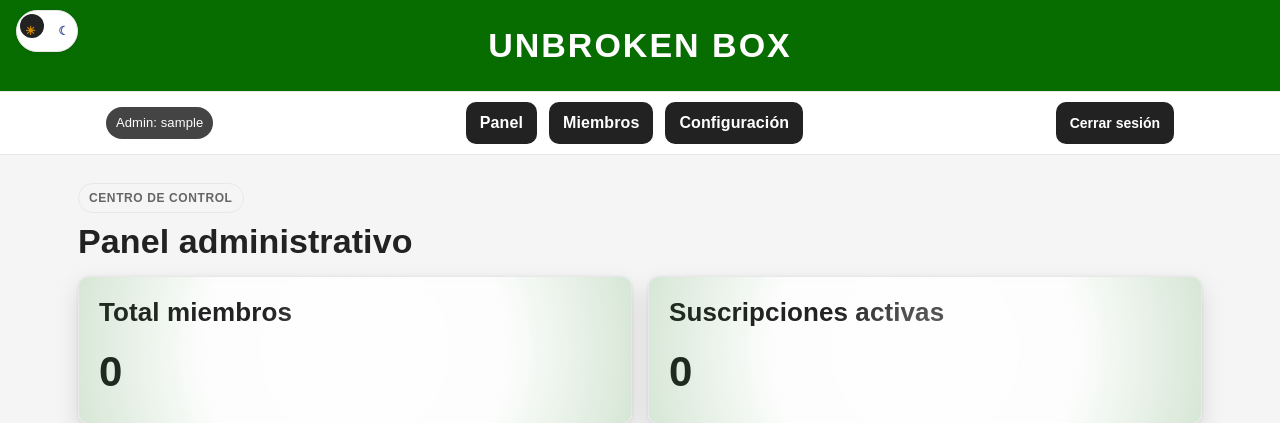
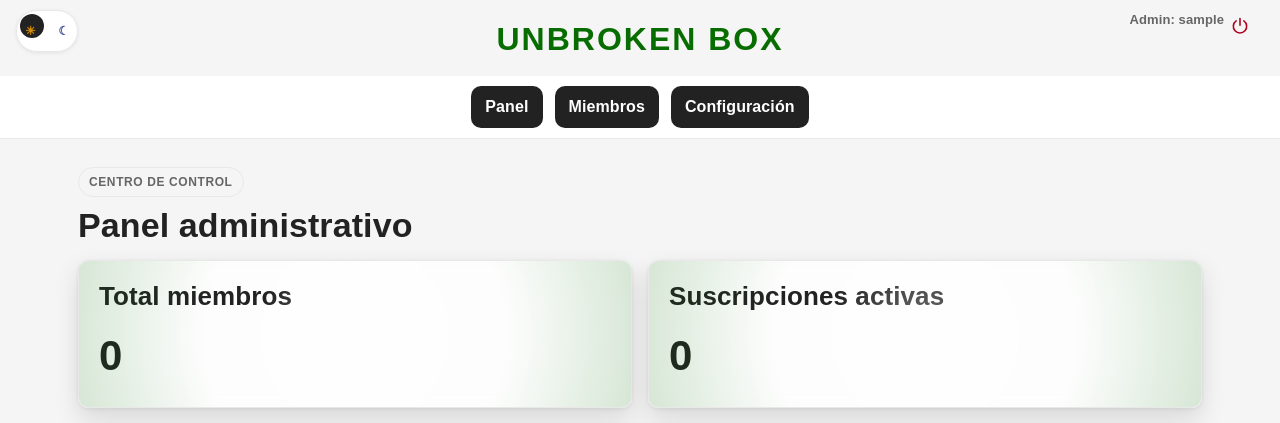
Before and after one commit to JeissonPachon/UNBROKEN-flask, a Flask app: page /dashboard in a window 1280 px wide. Shown: the top 423 px of the page. Run offline with Flask 3, Linux system fonts and the light colour scheme; the visitor is signed in with stand-in values (Sample User, id 1); data that the repository does not hold is empty; some libraries are stand-ins or nearby versions.

Commit message:
UNBROKEN primer muestra

```diff
--- a/app/app.py
+++ b/app/app.py
@@ -40,6 +40,20 @@ conexion = MySQL(app)
 
 ADMIN_USER = os.getenv('ADMIN_USER', 'admin')
 ADMIN_PASSWORD = os.getenv('ADMIN_PASSWORD', 'admin123')
+
+
+def format_cop(value):
+    try:
+        amount = float(value)
+    except (TypeError, ValueError):
+        amount = 0
+
+    rounded = int(round(amount))
+    formatted = f"{rounded:,}".replace(",", ".")
+    return f"$ {formatted} COP"
+
+
+app.jinja_env.filters['cop'] = format_cop
 
 
 def query_all(sql, params=()):
--- a/app/static/css/layout.css
+++ b/app/static/css/layout.css
@@ -72,26 +72,28 @@ body {
     display: flex;
     align-items: center;
     justify-content: center;
-    min-height: 92px;
-    padding: 18px 24px;
-    background: var(--topbar-bg);
-    color: var(--topbar-text);
-    position: sticky;
-    top: 0;
-    z-index: 35;
-    border-bottom: 1px solid var(--border);
+    min-height: 76px;
+    padding: 14px 24px 12px;
+    background: transparent;
+    color: var(--text);
+    position: relative;
+    z-index: 20;
 }
 
 .brand {
-    font-size: clamp(24px, 3vw, 34px);
-    font-weight: 700;
+    font-size: clamp(22px, 3vw, 32px);
+    font-weight: 800;
     letter-spacing: 2px;
 }
 
 .brand-link {
-    color: var(--topbar-text);
+    color: var(--topbar-bg);
     text-decoration: none;
-    transition: opacity 0.2s ease;
+    transition: opacity 0.2s ease, color 0.2s ease;
+}
+
+[data-theme="dark"] .brand-link {
+    color: #3dcf5b;
 }
 
 .brand-link:hover {
@@ -109,7 +111,7 @@ body {
     margin: 0 auto;
     padding: 10px 16px;
     display: grid;
-    grid-template-columns: auto 1fr auto;
+    grid-template-columns: 1fr;
     align-items: center;
     gap: 12px;
 }
@@ -131,12 +133,78 @@ body {
     top: 10px;
     right: 16px;
     z-index: 40;
-    width: auto;
-    padding: 8px 14px;
-    border-radius: 999px;
-    background: var(--button-bg);
-    color: var(--button-text);
+    width: 36px;
+    height: 36px;
+    min-height: 36px;
+    padding: 0;
+    border-radius: 50%;
+    background: var(--surface);
+    color: var(--text);
     border: 1px solid var(--border);
+    display: inline-flex;
+    align-items: center;
+    justify-content: center;
+    box-shadow: var(--shadow);
+}
+
+.login-trigger:hover,
+.login-trigger:focus-visible,
+.logout-trigger:hover,
+.logout-trigger:focus-visible {
+    background: var(--surface-alt);
+    color: var(--text);
+}
+
+.login-icon,
+.logout-icon {
+    width: 18px;
+    height: 18px;
+    display: block;
+}
+
+.top-auth-text {
+    position: fixed;
+    top: 10px;
+    right: 56px;
+    z-index: 40;
+    max-width: 260px;
+    white-space: nowrap;
+    overflow: hidden;
+    text-overflow: ellipsis;
+    font-size: 13px;
+    font-weight: 600;
+    color: var(--muted);
+}
+
+.logout-trigger {
+    position: fixed;
+    top: 14px;
+    right: 16px;
+    z-index: 40;
+    width: 24px;
+    height: 24px;
+    min-height: 24px;
+    padding: 0;
+    border: none;
+    border-radius: 0;
+    background: transparent;
+    color: var(--danger-bg);
+    display: inline-flex;
+    align-items: center;
+    justify-content: center;
+    box-shadow: none;
+}
+
+.logout-trigger:hover,
+.logout-trigger:focus-visible {
+    background: transparent;
+    color: var(--danger-bg-hover);
+    box-shadow: none;
+}
+
+.logout-icon {
+    width: 20px;
+    height: 20px;
 }
 
 .theme-toggle {
--- a/app/templates/dashboard.html
+++ b/app/templates/dashboard.html
@@ -196,9 +196,9 @@
 
         const parsed = JSON.parse(payload.textContent || '{}');
         const labels = parsed.labels || [];
-        const members = parsed.members || [];
-        const sessions = parsed.sessions || [];
-        const average = parsed.average || [];
+        const members = labels.map(() => 0);
+        const sessions = labels.map(() => 0);
+        const average = labels.map(() => 0);
 
         const css = getComputedStyle(document.documentElement);
         const border = css.getPropertyValue('--border').trim() || '#cccccc';
--- a/app/templates/index.html
+++ b/app/templates/index.html
@@ -32,7 +32,7 @@
 			<div class="plan-card">
 				<h3>{{ plan.name }}</h3>
 				<p class="plan-sessions">{{ plan.sessions_per_month }} sesiones / mes</p>
-				<p class="plan-price">${{ "%.2f"|format(plan.price) }}</p>
+				<p class="plan-price">{{ plan.price|cop }}</p>
 			</div>
 			{% endfor %}
 		</div>
--- a/app/templates/layout.html
+++ b/app/templates/layout.html
@@ -18,9 +18,17 @@
     </button>
 
     {% if session.get('is_authenticated') %}
+    <span class="top-auth-text">{{ 'Admin' if session.get('user_role') == 'admin' else 'Encargado' }}: {{ session.get('admin_user') }}</span>
+    <form action="{{ url_for('logout') }}" method="post" class="inline-form logout-trigger-wrap">
+        <button type="submit" class="logout-trigger" aria-label="Cerrar sesión" title="Cerrar sesión">
+            <svg class="logout-icon" viewBox="0 0 24 24" aria-hidden="true" focusable="false">
+                <path d="M12 3v8" fill="none" stroke="currentColor" stroke-width="1.9" stroke-linecap="round"></path>
+                <path d="M7.4 5.9a8 8 0 1 0 9.2 0" fill="none" stroke="currentColor" stroke-width="1.9" stroke-linecap="round"></path>
+            </svg>
+        </button>
+    </form>
     <section class="admin-strip">
         <div class="admin-strip-content">
-            <span class="admin-badge">{{ 'Admin' if session.get('user_role') == 'admin' else 'Encargado' }}: {{ session.get('admin_user') }}</span>
             <nav class="admin-nav">
                 <a class="link-btn" href="{{ url_for('dashboard') }}">Panel</a>
                 {% if session.get('user_role') == 'admin' %}
@@ -28,13 +36,15 @@
                     <a class="link-btn" href="{{ url_for('settings_plans') }}">Configuración</a>
                 {% endif %}
             </nav>
-            <form action="{{ url_for('logout') }}" method="post" class="inline-form admin-logout">
-                <button type="submit">Cerrar sesión</button>
-            </form>
         </div>
     </section>
     {% else %}
-    <button id="openLoginModal" type="button" class="login-trigger">Sesion</button>
+    <button id="openLoginModal" type="button" class="login-trigger" aria-label="Iniciar sesión" title="Iniciar sesión">
+        <svg class="login-icon" viewBox="0 0 24 24" aria-hidden="true" focusable="false">
+            <circle cx="12" cy="8" r="3.2" fill="none" stroke="currentColor" stroke-width="1.8"></circle>
+            <path d="M5.5 19a6.5 6.5 0 0 1 13 0" fill="none" stroke="currentColor" stroke-width="1.8" stroke-linecap="round"></path>
+        </svg>
+    </button>
 
     <div id="loginModal" class="modal-overlay hidden" role="dialog" aria-modal="true" aria-labelledby="loginModalTitle">
         <div class="modal-card">
--- a/app/templates/plans_settings.html
+++ b/app/templates/plans_settings.html
@@ -95,7 +95,7 @@
                     </form>
                 </td>
                 <td>{{ plan.sessions_per_month }}</td>
-                <td>${{ "%.2f"|format(plan.price) }}</td>
+                <td>{{ plan.price|cop }}</td>
                 <td>{{ 'Sí' if plan.is_active else 'No' }}</td>
                 <td class="actions-row">
                     <form method="post" action="{{ url_for('settings_plans_toggle', plan_id=plan.id) }}">
```
Also changed, not shown: other parts of app/static/css/layout.css (+25 -16 lines).
